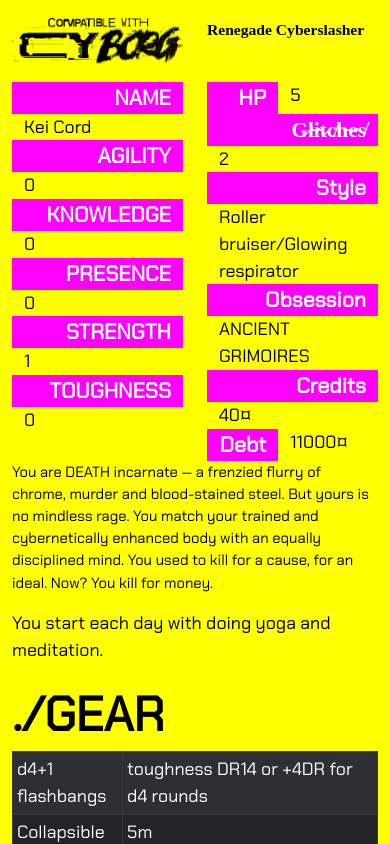
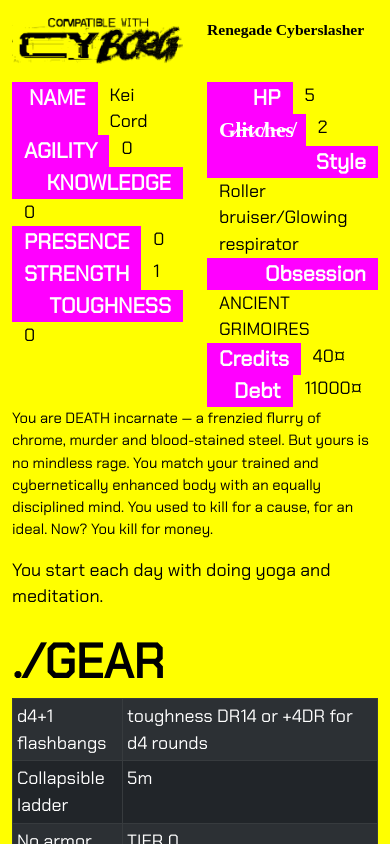
Before and after one commit to gnarg/choom, a React (Create React App) app: page / in a window 390 px wide. Shown: the top 844 px of the page. Built offline with nearby package versions, Linux system fonts and the light colour scheme; a web font is replaced by a local one.

Commit message:
see if removing stat block sizing helps with mobile

```diff
--- a/src/App.tsx
+++ b/src/App.tsx
@@ -48,7 +48,7 @@ function Specialty(props: {specialty?: TableValue}) {
 }
 
 function StatLine(props: {name: string, value: string | number}) {
-  return <Row><Col className="label rules">{props.name}</Col><Col xs={7}>{props.value}</Col></Row>
+  return <Row><Col className="label rules">{props.name}</Col><Col>{props.value}</Col></Row>
 }
 
 function App() {
```
